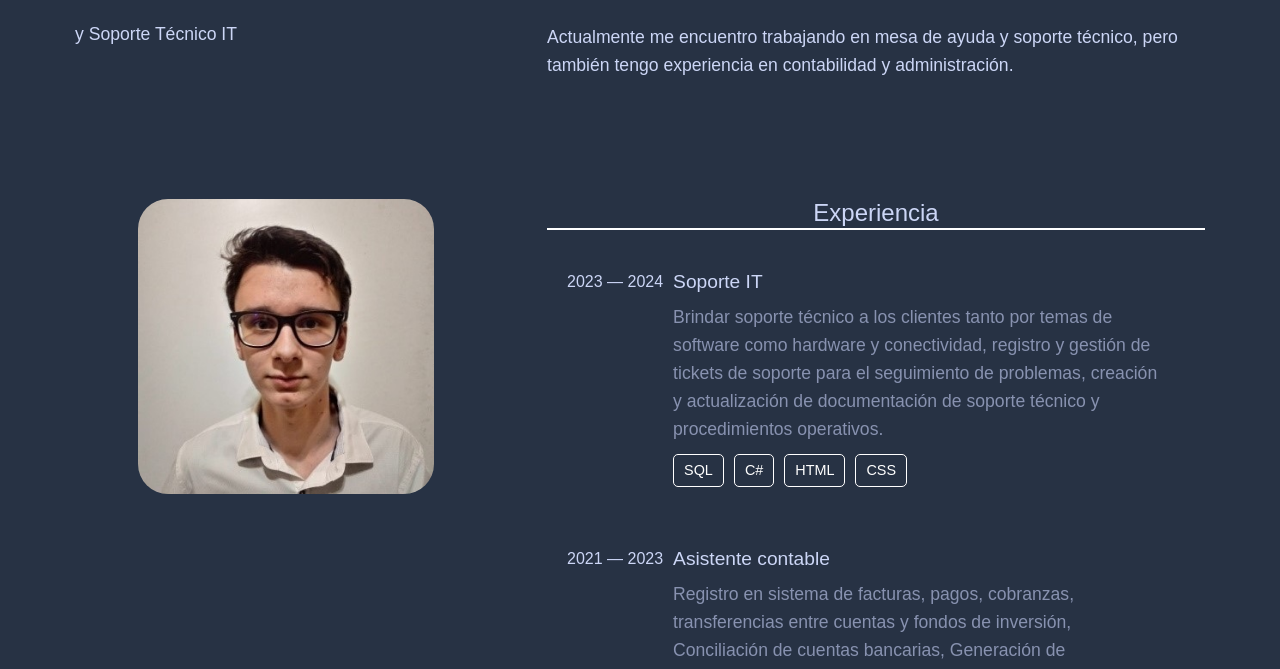
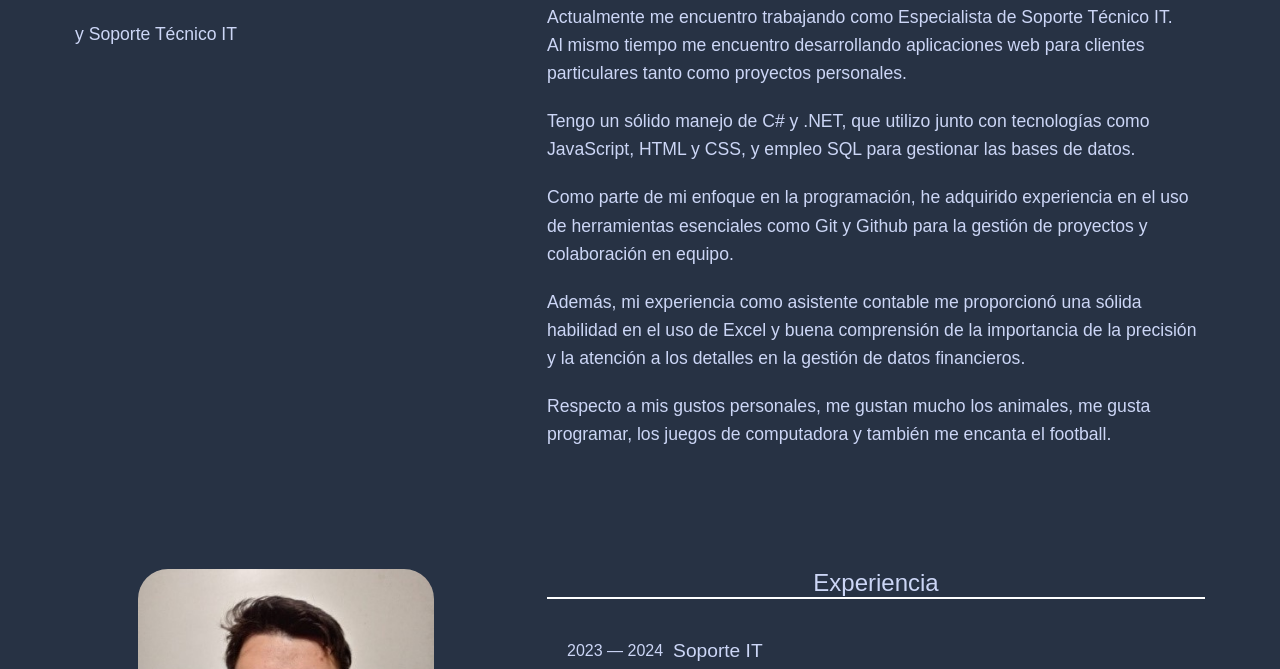
Before and after one commit to TeoBeltran/Portfolio, a plain HTML site: page index.html in a window 1280 px wide. Shown: the part 374-1043 px from the top of the page. Drawn offline with nearby package versions, Linux system fonts and the light colour scheme.

Commit message:
About Me

```diff
--- a/index.html
+++ b/index.html
@@ -65,17 +65,34 @@
                 <h3>Acerca de</h3>
                 <div>
                     <p>
-                        Mi nombre es Teo Beltrán Nanziot, tengo 23 años y vivo con mi familia.
-                    </p>
-                    <p>
-                        Me gusta programar, los juegos de computadora y también me encanta jugar al football.
+                        <br>
+                        Mi nombre es Teo Beltrán Nanziot, soy de Buenos Aires zona norte, tengo 23 años y vivo con mi familia.
                     </p>
                     <p>
                         Soy egresado de la Tecnicatura Superior en Programación en la UTN.
                         También estudie administración de empresas en la UBA.
                     </p>
                     <p>
-                        Actualmente me encuentro trabajando en mesa de ayuda y soporte técnico, pero también tengo experiencia en contabilidad y administración.
+                        Actualmente me encuentro trabajando como Especialista de Soporte Técnico IT. <br>
+                        Al mismo tiempo me encuentro desarrollando aplicaciones
+                        web para clientes particulares tanto como proyectos personales.
+                    </p>
+                    <p>
+                        Tengo un sólido manejo de C# y .NET, que utilizo junto con tecnologías como JavaScript, HTML y CSS,
+                        y empleo SQL para gestionar las bases de datos.
+                    </p>
+                    <p>
+                        Como parte de mi enfoque en la programación, he adquirido experiencia en el uso de herramientas esenciales
+                        como Git y Github para la gestión de proyectos y colaboración en equipo.
+                    </p>
+                    <p>
+                        Además, mi experiencia como asistente contable me proporcionó una sólida habilidad
+                        en el uso de Excel y buena comprensión de la importancia de la precisión y la atención a los
+                        detalles en la gestión de datos financieros.
+                    </p>
+                    <p>
+                        Respecto a mis gustos personales, me gustan mucho los animales, me gusta programar, los juegos de
+                        computadora y también me encanta el football.
                     </p>
                 </div>
             </div>
```
Also changed, not shown: css/Style.css (line endings or trailing spaces).
